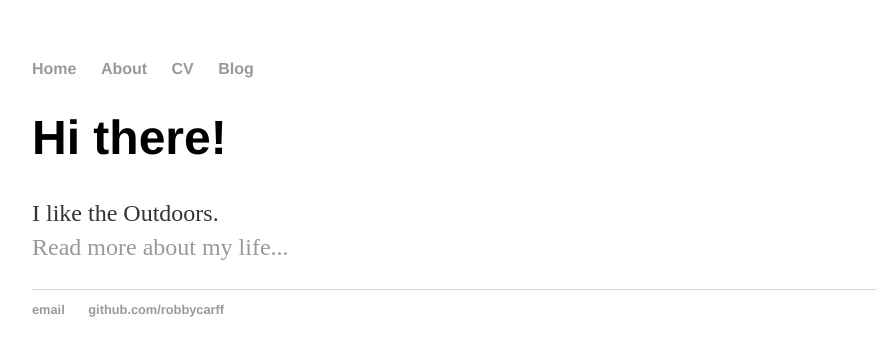
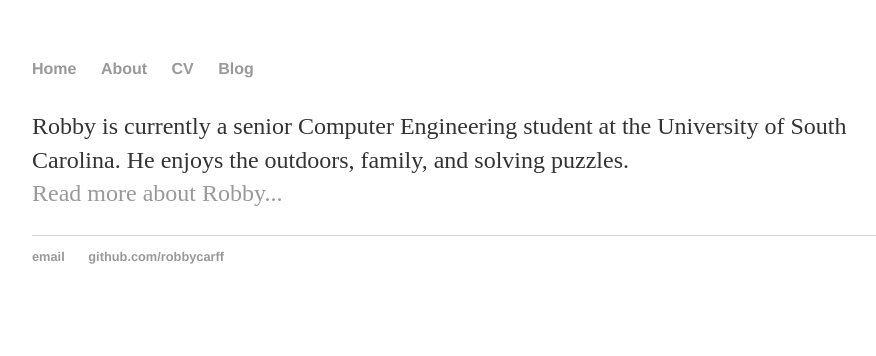
Before and after one commit to robbycarff/robbycarff.github.io, a Jekyll site: the page built from index.html, in a window 1280 px wide. Shown: the top 356 px of the page, without its empty margins (160-1036 px from the left). Built offline with Jekyll 4.4.1, drawn with Linux system fonts in a browser that asks for light colours.

Commit message:
Update index.html

```diff
--- a/index.html
+++ b/index.html
@@ -3,6 +3,7 @@ layout: default
 title: Robby Carff
 ---
 <div class="blurb">
-	<h1>Hi there!</h1>
-	<p> I like the Outdoors. <br> <a href="/about">Read more about my life...</a></p>
+	<h1></h1>
+	<p> Robby is currently a senior Computer Engineering student at the University of South Carolina.
+		He enjoys the outdoors, family, and solving puzzles. <br> <a href="/about">Read more about Robby...</a></p>
 </div><!-- /.blurb -->
```
